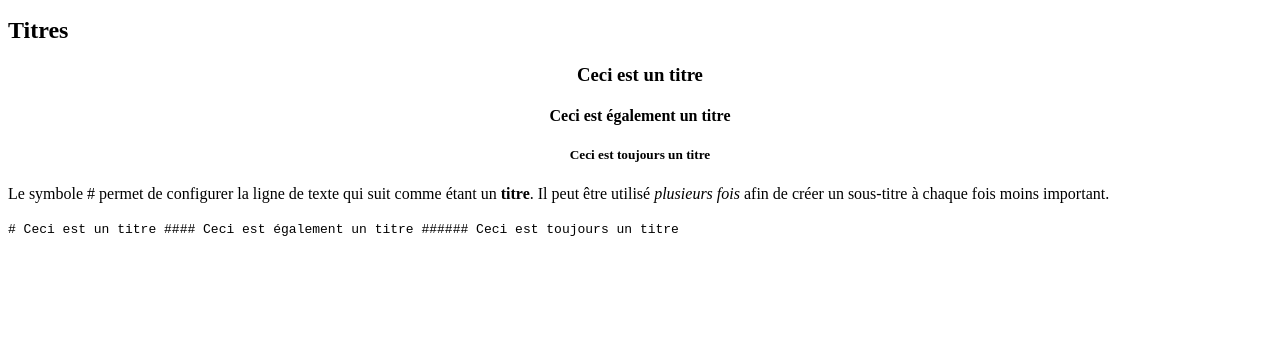
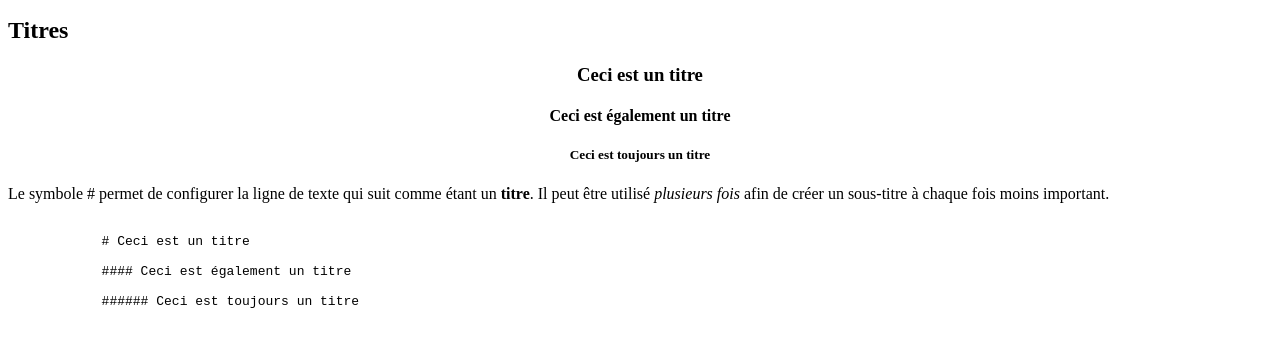
Before and after one commit to faking-it/Learning-Environment, a plain HTML site: page index.html in a window 1280 px wide. Shown: the part 321-668 px from the top of the page. Drawn offline with Linux system fonts and the light colour scheme.

Commit message:
Modification du fichier html

```diff
--- a/index.html
+++ b/index.html
@@ -24,10 +24,10 @@
             <h5>Ceci est toujours un titre<br></h5>
         </div>
         <p>Le symbole # permet de configurer la ligne de texte qui suit comme étant un <b>titre</b>. Il peut être utilisé <em>plusieurs fois</em> afin de créer un sous-titre à chaque fois moins important.<br></p>
-        <code>
-            # Ceci est un titre
-            #### Ceci est également un titre
-            ###### Ceci est toujours un titre
-        </code>
+        <pre><code>
+            # Ceci est un titre<br>
+            #### Ceci est également un titre<br>
+            ###### Ceci est toujours un titre<br>
+        </code></pre>
     </body>
 </html>
```
